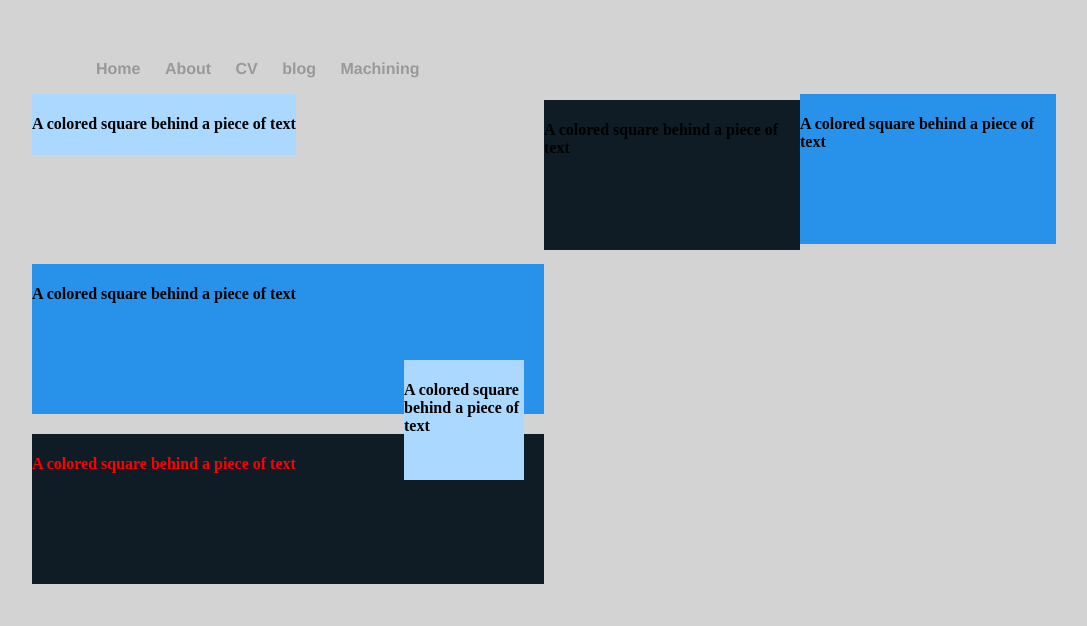
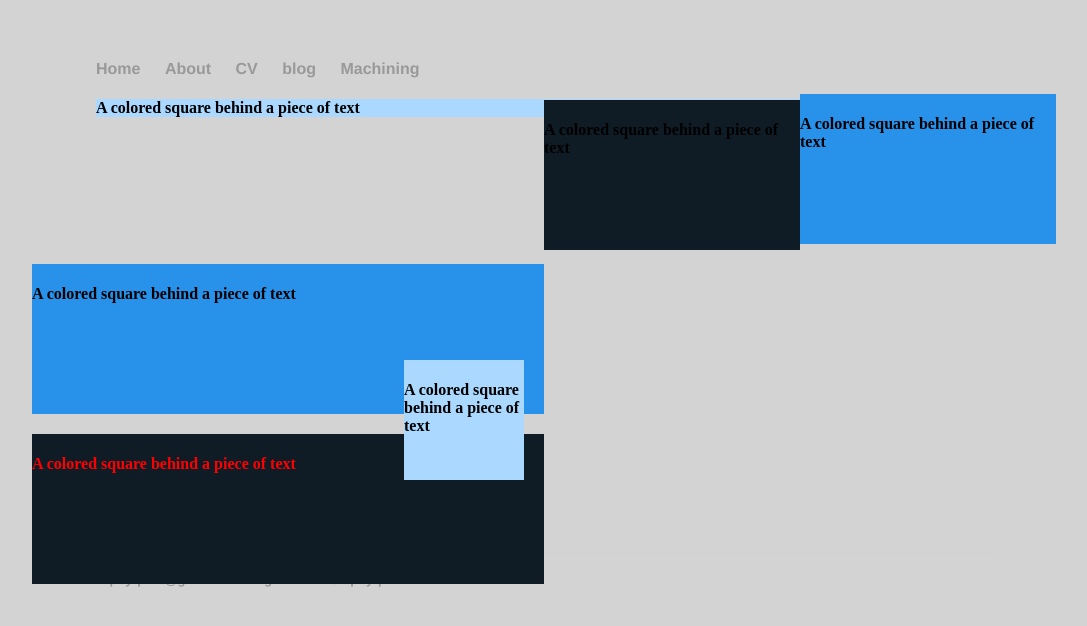
Before and after one commit to ZephyrPitre/ZephyrPitre.github.io, a Jekyll site: the page built from index.html, in a window 1280 px wide. Shown: the top 626 px of the page, without its empty margins (96-1183 px from the left). Built offline with Jekyll 4.4.1, drawn with Linux system fonts in a browser that asks for light colours.

Commit message:
Update index.html

```diff
--- a/index.html
+++ b/index.html
@@ -6,13 +6,14 @@
 <style>
 
 	#rectWidth{
+    position: absolute;
 		width: 40%;
 	}
 
 .rectangle1{
-	  position: absolute;
-  	left: 10%;
+
     rectWidth;
+		left: 10%;
     Background:#ABD8FE; <!--light blue-->
     color: black;
     padding:0;
```
